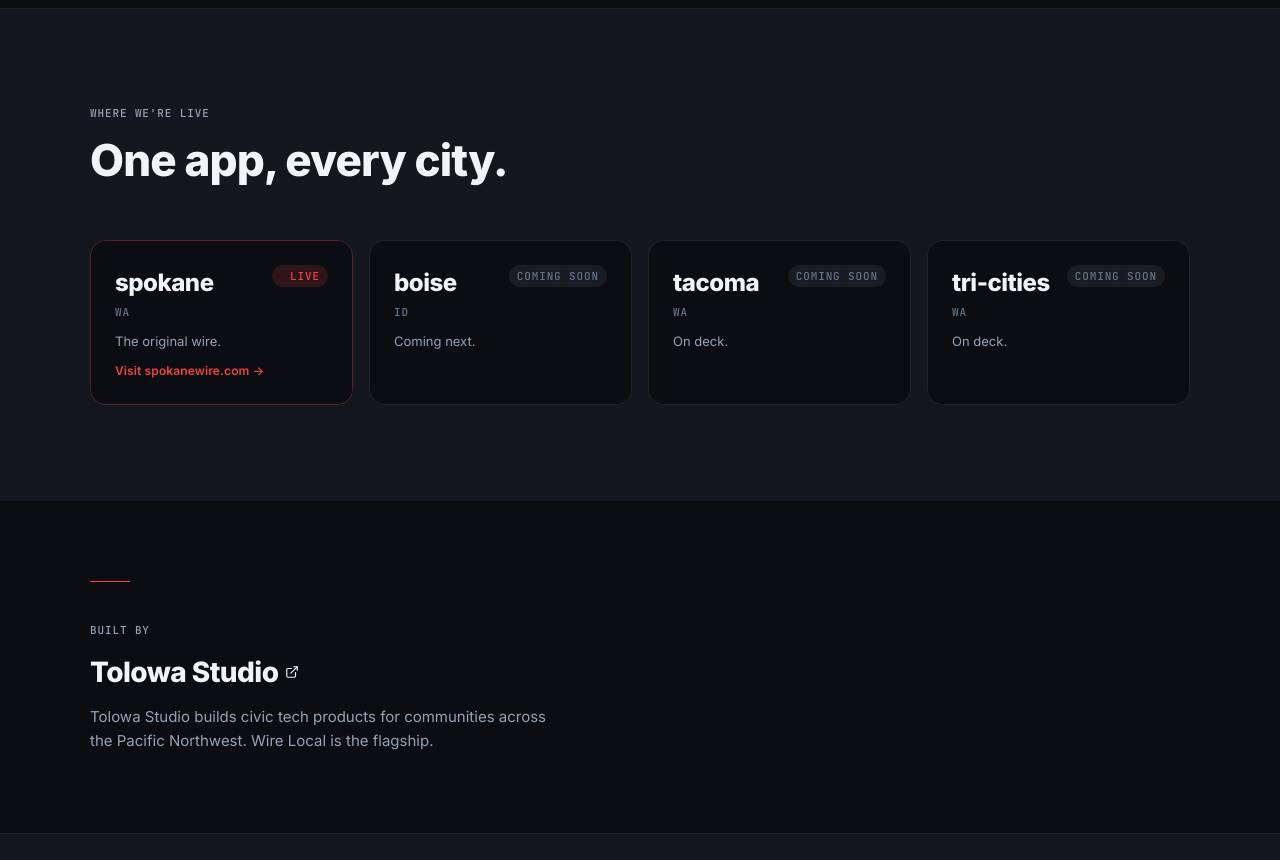
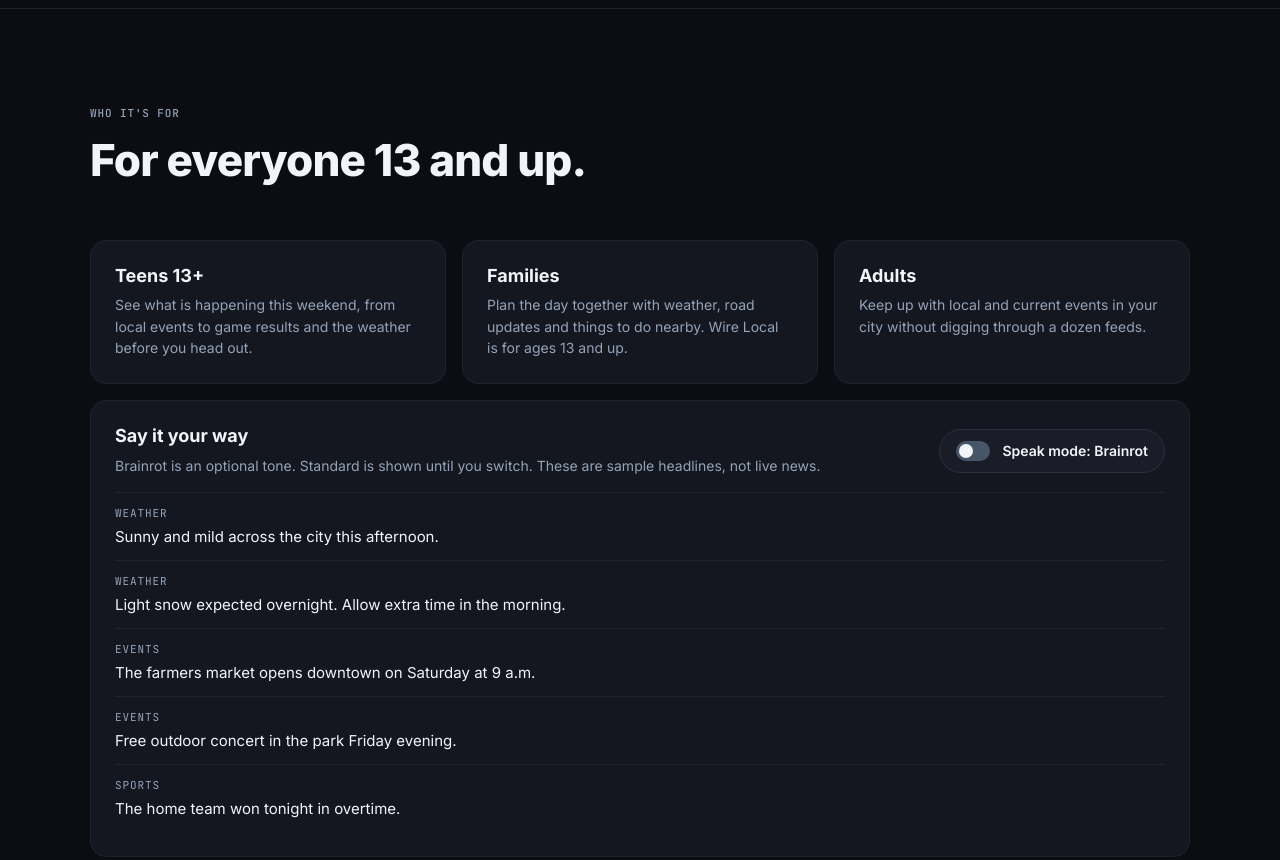
Before and after one commit to TolowaStudio/wirelocal-app, an Astro site: page / in a window 1280 px wide. Shown: the part 2120-2980 px from the top of the page. Built offline with nearby package versions, Linux system fonts and the light colour scheme; Astro itself is replaced by a stand-in of ours.

Commit message:
wirelocal.app: add 13+ audience section with optional brainrot speak mode (TS-4427)
Co-Authored-By: Claude Sonnet 5.5 <noreply@anthropic.com>

```diff
--- a/package.json
+++ b/package.json
@@ -5,7 +5,8 @@
   "scripts": {
     "dev": "astro dev",
     "build": "astro build",
-    "preview": "astro preview"
+    "preview": "astro preview",
+    "test": "astro build && node --test test/*.test.mjs"
   },
   "dependencies": {
     "astro": "^4.16.0"
--- /dev/null
+++ b/src/components/AllAges.astro
@@ -0,0 +1,193 @@
+---
+import { speakSamples } from '../data/speak-samples';
+
+const audiences = [
+  {
+    title: 'Teens 13+',
+    copy: 'See what is happening this weekend, from local events to game results and the weather before you head out.',
+  },
+  {
+    title: 'Families',
+    copy: 'Plan the day together with weather, road updates and things to do nearby. Wire Local is for ages 13 and up.',
+  },
+  {
+    title: 'Adults',
+    copy: 'Keep up with local and current events in your city without digging through a dozen feeds.',
+  },
+] as const;
+---
+
+<section class="all-ages" id="everyone" aria-labelledby="all-ages-heading">
+  <div class="inner">
+    <p class="eyebrow">WHO IT'S FOR</p>
+    <h2 id="all-ages-heading">For everyone 13 and up.</h2>
+
+    <ul class="audiences">
+      {audiences.map((a) => (
+        <li class="card">
+          <h3>{a.title}</h3>
+          <p class="muted">{a.copy}</p>
+        </li>
+      ))}
+    </ul>
+
+    <div class="speak card" data-speak>
+      <div class="speak-head">
+        <div>
+          <h3>Say it your way</h3>
+          <p class="muted">Brainrot is an optional tone. Standard is shown until you switch. These are sample headlines, not live news.</p>
+        </div>
+        {/* hidden until the script runs, so there is never a dead button without JS */}
+        <button type="button" class="toggle" aria-pressed="false" aria-controls="speak-samples" data-speak-toggle hidden>
+          <span class="switch" aria-hidden="true"></span>
+          Speak mode: Brainrot
+        </button>
+      </div>
+
+      <ul class="samples" id="speak-samples" aria-live="polite">
+        {speakSamples.map((s) => (
+          <li>
+            <span class="topic">{s.topic}</span>
+            <span data-tone="standard">{s.standard}</span>
+            <span data-tone="brainrot" hidden>{s.brainrot}</span>
+          </li>
+        ))}
+      </ul>
+    </div>
+  </div>
+</section>
+
+<script>
+  document.querySelectorAll<HTMLElement>('[data-speak]').forEach((root) => {
+    const button = root.querySelector<HTMLButtonElement>('[data-speak-toggle]');
+    if (!button) return;
+    button.hidden = false;
+    button.addEventListener('click', () => {
+      const on = button.getAttribute('aria-pressed') !== 'true';
+      button.setAttribute('aria-pressed', String(on));
+      root.querySelectorAll<HTMLElement>('[data-tone]').forEach((line) => {
+        line.hidden = (line.dataset.tone === 'brainrot') !== on;
+      });
+    });
+  });
+</script>
+
+<style>
+  .all-ages { padding: 96px var(--sw-s-4); border-top: 1px solid var(--sw-border); }
+  .inner { max-width: 1100px; margin: 0 auto; }
+
+  .eyebrow {
+    font-family: var(--sw-font-mono);
+    font-size: var(--sw-fs-11);
+    font-weight: 500;
+    letter-spacing: var(--sw-track-wide);
+    color: var(--sw-ink-muted);
+    margin-bottom: var(--sw-s-4);
+  }
+
+  h2 {
+    font-weight: 800;
+    font-size: clamp(28px, 4vw, 44px);
+    line-height: 1.05;
+    letter-spacing: var(--sw-track-snug);
+    margin-bottom: 56px;
+  }
+
+  h3 { font-size: var(--sw-fs-18); line-height: 1.2; margin-bottom: var(--sw-s-2); }
+  ul { list-style: none; }
+
+  .audiences {
+    display: grid;
+    grid-template-columns: repeat(3, minmax(0, 1fr));
+    gap: var(--sw-s-4);
+    margin-bottom: var(--sw-s-4);
+  }
+
+  .card {
+    background: var(--sw-surface-card);
+    border: 1px solid var(--sw-border);
+    border-radius: var(--sw-radius-lg);
+    padding: var(--sw-s-6);
+  }
+
+  .muted { font-size: var(--sw-fs-14); line-height: 1.55; color: var(--sw-ink-muted); }
+
+  .speak-head {
+    display: flex;
+    flex-wrap: wrap;
+    align-items: center;
+    justify-content: space-between;
+    gap: var(--sw-s-4);
+    margin-bottom: var(--sw-s-4);
+  }
+
+  .toggle {
+    display: inline-flex;
+    align-items: center;
+    gap: var(--sw-s-3);
+    min-height: var(--sw-touch-min);
+    padding: var(--sw-s-2) var(--sw-s-4);
+    font: 600 var(--sw-fs-14) var(--sw-font-sans);
+    color: var(--sw-ink);
+    background: var(--sw-surface-elevated);
+    border: 1px solid var(--sw-border-strong);
+    border-radius: var(--sw-radius-pill);
+    cursor: pointer;
+  }
+
+  /* display above would otherwise override the hidden attribute */
+  .toggle[hidden] { display: none; }
+  .toggle:focus-visible { outline: 2px solid var(--sw-ink); outline-offset: 2px; }
+  .toggle[aria-pressed='true'] { border-color: var(--sw-red); }
+
+  .switch {
+    position: relative;
+    flex-shrink: 0;
+    width: 34px;
+    height: 20px;
+    border-radius: var(--sw-radius-pill);
+    background: var(--sw-ink-disabled);
+  }
+
+  .switch::after {
+    content: '';
+    position: absolute;
+    top: 3px;
+    left: 3px;
+    width: 14px;
+    height: 14px;
+    border-radius: 50%;
+    background: var(--sw-ink);
+  }
+
+  .toggle[aria-pressed='true'] .switch { background: var(--sw-red); }
+  .toggle[aria-pressed='true'] .switch::after { transform: translateX(14px); }
+
+  .samples li {
+    display: flex;
+    flex-direction: column;
+    gap: var(--sw-s-1);
+    padding: var(--sw-s-3) 0;
+    border-top: 1px solid var(--sw-border);
+    overflow-wrap: anywhere;
+  }
+
+  .topic {
+    font-family: var(--sw-font-mono);
+    font-size: var(--sw-fs-11);
+    letter-spacing: var(--sw-track-wide);
+    text-transform: uppercase;
+    color: var(--sw-ink-muted);
+  }
+
+  @media (prefers-reduced-motion: no-preference) {
+    .toggle, .switch, .switch::after {
+      transition: all var(--sw-dur-base) var(--sw-ease-out);
+    }
+  }
+
+  @media (max-width: 700px) {
+    .all-ages { padding: 64px var(--sw-s-4); }
+    .audiences { grid-template-columns: minmax(0, 1fr); }
+  }
+</style>
--- /dev/null
+++ b/src/data/speak-samples.ts
@@ -0,0 +1,36 @@
+// Sample headlines for the "Speak mode" demo (AllAges.astro).
+// Benign topics only: weather, events, sports. Never fires, crashes or crimes.
+// Every line is public copy: changes need wording approval in review.
+export interface SpeakSample {
+  topic: 'Weather' | 'Events' | 'Sports';
+  standard: string;
+  brainrot: string;
+}
+
+export const speakSamples: SpeakSample[] = [
+  {
+    topic: 'Weather',
+    standard: 'Sunny and mild across the city this afternoon.',
+    brainrot: 'Sky is lowkey flawless this afternoon, no cap.',
+  },
+  {
+    topic: 'Weather',
+    standard: 'Light snow expected overnight. Allow extra time in the morning.',
+    brainrot: 'Snow pulling up overnight. Morning you needs a head start, fr.',
+  },
+  {
+    topic: 'Events',
+    standard: 'The farmers market opens downtown on Saturday at 9 a.m.',
+    brainrot: 'Farmers market drops downtown Saturday at 9 a.m. The snack aura is immense.',
+  },
+  {
+    topic: 'Events',
+    standard: 'Free outdoor concert in the park Friday evening.',
+    brainrot: 'Free park concert Friday evening. Main character soundtrack unlocked.',
+  },
+  {
+    topic: 'Sports',
+    standard: 'The home team won tonight in overtime.',
+    brainrot: 'Home team took the W in overtime. Absolute cinema.',
+  },
+];
--- a/src/pages/index.astro
+++ b/src/pages/index.astro
@@ -4,6 +4,7 @@ import Hero from '../components/Hero.astro';
 import StatStrip from '../components/StatStrip.astro';
 import FeatureGrid from '../components/FeatureGrid.astro';
 import HowItWorks from '../components/HowItWorks.astro';
+import AllAges from '../components/AllAges.astro';
 import CityRoster from '../components/CityRoster.astro';
 import BuiltBy from '../components/BuiltBy.astro';
 import Footer from '../components/Footer.astro';
@@ -15,6 +16,7 @@ import Footer from '../components/Footer.astro';
     <StatStrip />
     <FeatureGrid id="features" />
     <HowItWorks />
+    <AllAges />
     <CityRoster id="cities" />
     <BuiltBy />
   </main>
```
Also changed, not shown: test/all-ages.test.mjs (added, +43 -0 lines).
